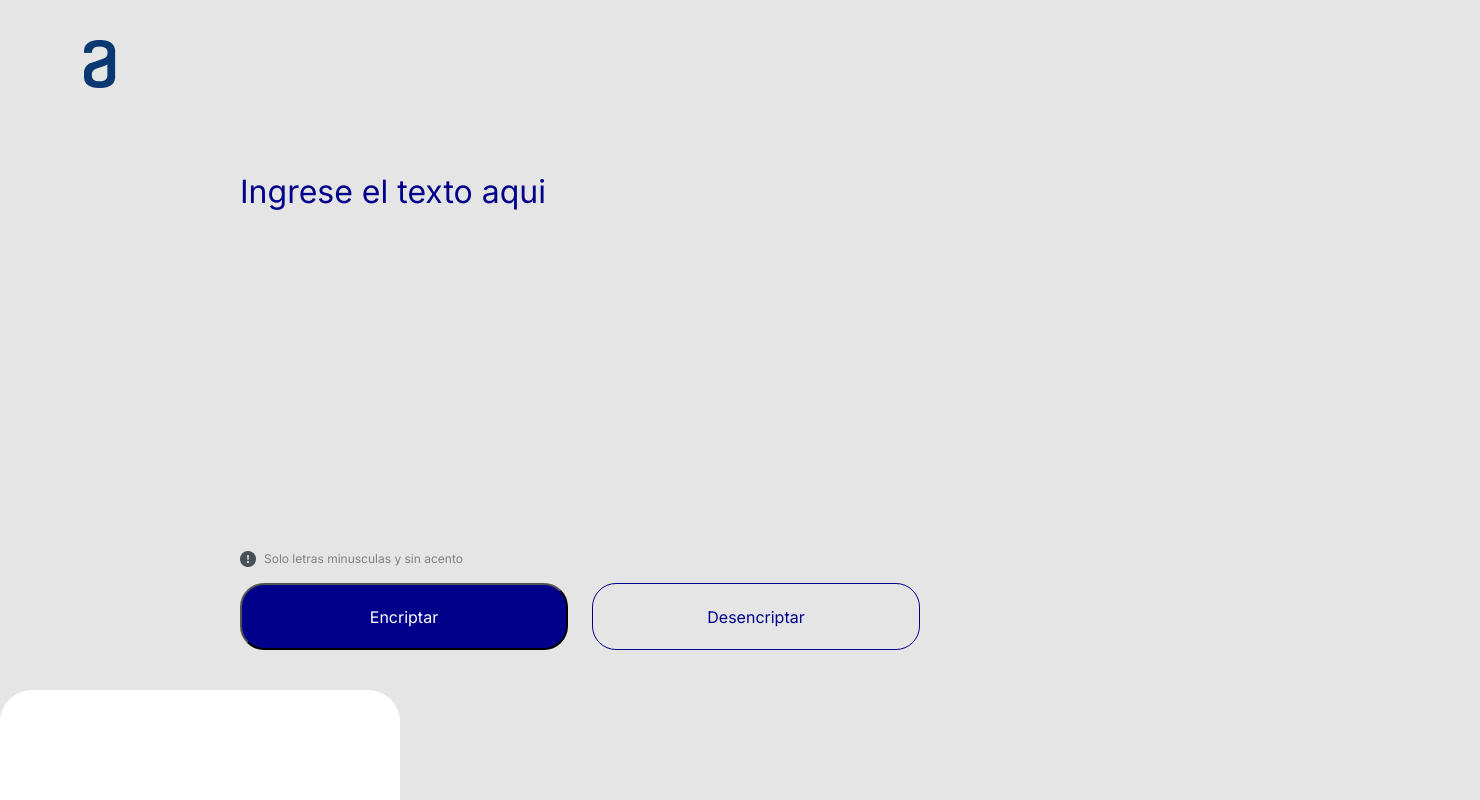
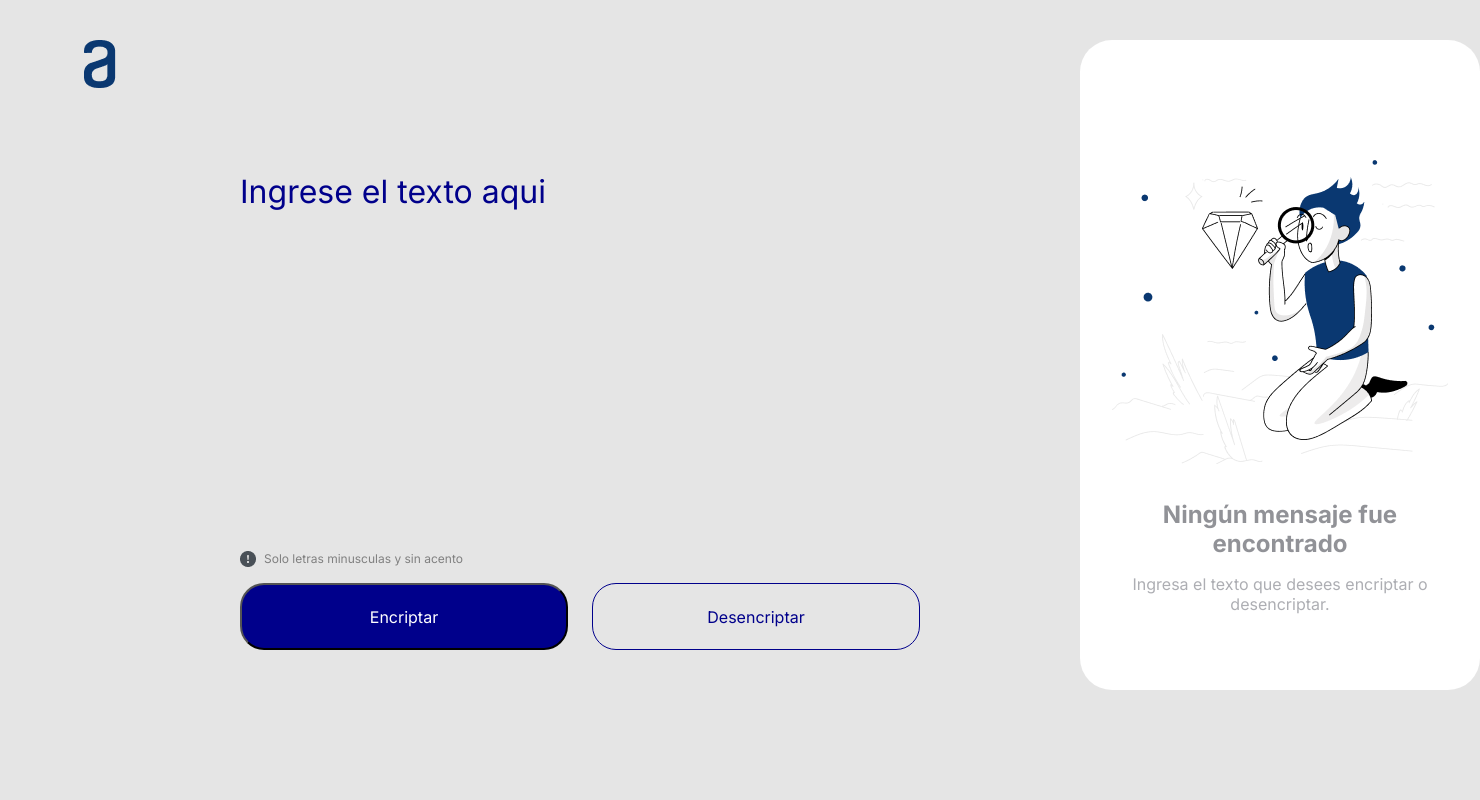
Before and after one commit to JuanMDiazRuiz/Encriptador, a plain HTML site: page index.html in a window 1280 px wide. Shown: the top 800 px of the page, 1480 px wide, since content can reach past the window. Drawn offline with Linux system fonts and the light colour scheme.

Commit message:
style.css

```diff
--- a/css/style.css
+++ b/css/style.css
@@ -13,6 +13,11 @@ body{
     display: flex;
     margin: 0px 40px 0px 0px;
     justify-content: space-between;
+}
+
+.principal{
+    display: flex;
+    gap: 40px;
 }
 
 /** article **/
```
